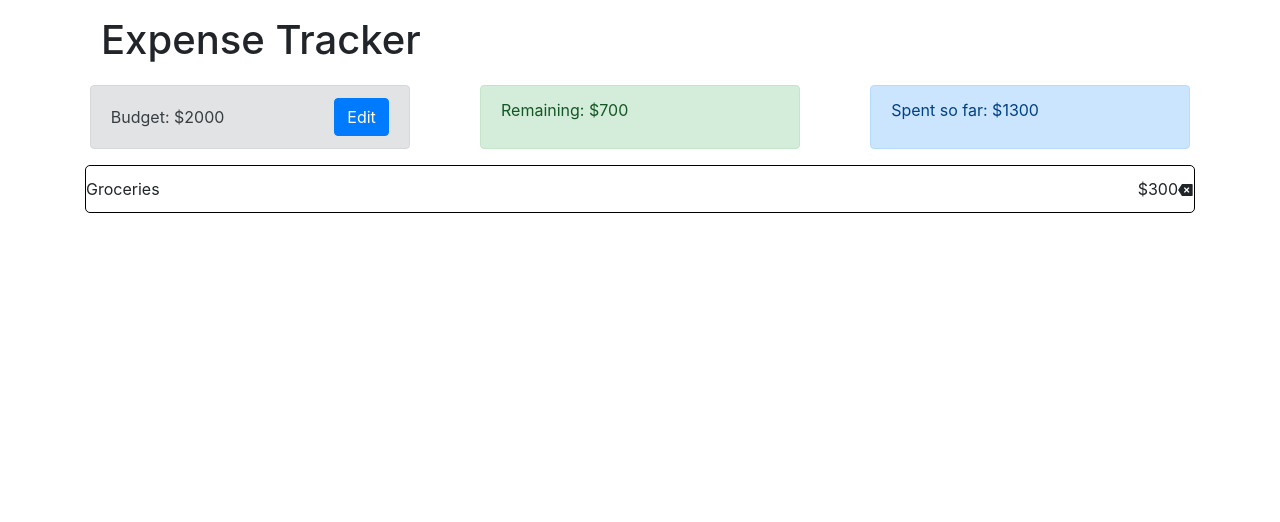
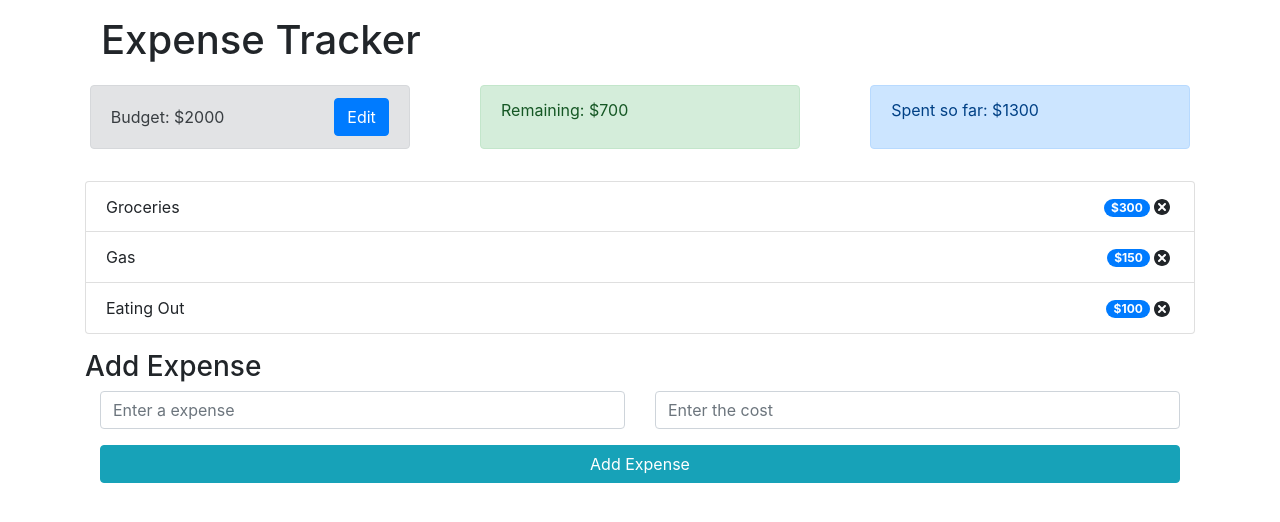
Before and after one commit to blackbear1186/expense-tracker-react, a React (Create React App) app: page / in a window 1280 px wide. Shown: the top 522 px of the page. Built offline with nearby package versions, Linux system fonts and the light colour scheme.

Commit message:
Finished UI

```diff
--- a/src/App.css
+++ b/src/App.css
@@ -1,7 +1,7 @@
 .flex-container {
   display: flex;
   justify-content: space-between;
-
+  margin-bottom: 1em;
 }
 .expense {
   margin: .3em;
@@ -31,7 +31,15 @@
   height: 3em;
   margin: auto;
 }
-
+.delete {
+  cursor: pointer;
+}
+.add-cost {
+  width: 20em;
+}
+.add-expense {
+  width: 20em;
+}
 @media only screen and (max-width: 770px) {
   .flex-container {
     display: flex;
--- a/src/App.js
+++ b/src/App.js
@@ -4,6 +4,7 @@ import Budget from "./components/incomeExpense/Budget";
 import Remaining from "./components/incomeExpense/Remaining";
 import Expense from "./components/incomeExpense/Expense";
 import ExpenseList from "./components/expenses/ExpenseList";
+import AddExpense from "./components/expenses/AddExpense";
 
 function App() {
   return (
@@ -16,6 +17,9 @@ function App() {
           <Expense />
         </div>
         <ExpenseList />
+        <h3 className="mt-3">Add Expense</h3>
+
+        <AddExpense />
       </div>
     </div>
   );
--- a/src/components/expenses/AddExpense.js
+++ b/src/components/expenses/AddExpense.js
@@ -0,0 +1,33 @@
+import React from "react";
+
+const AddExpense = () => {
+  return (
+    <form className="container">
+      <div className="row">
+        <div className="col">
+          <input
+            type="text"
+            className="form-control"
+            placeholder="Enter a expense"
+          ></input>
+        </div>
+        <div className="col">
+          <input
+            type="text"
+            className="form-control"
+            placeholder="Enter the cost"
+          ></input>
+        </div>
+
+      </div>
+      <div className='mt-3 mx-auto'>
+      <button type="submit" className="btn btn-info btn-block">
+            Add Expense
+          </button>
+      </div>
+
+    </form>
+  );
+};
+
+export default AddExpense;
--- /dev/null
+++ b/src/components/expenses/ExpenseItem.js
@@ -0,0 +1,16 @@
+import React from 'react'
+import {TiDelete} from 'react-icons/ti'
+
+const ExpenseItem = ({id, name, cost}) => {
+  return (
+    <li className='list-group-item d-flex justify-content-between align-items-center'>
+      {name}
+      <div>
+        <span className='badge badge-primary badge-pill'>${cost}</span>
+        <TiDelete className='delete' size='1.5em'/>
+      </div>
+    </li>
+  )
+}
+
+export default ExpenseItem
--- a/src/components/expenses/ExpenseList.js
+++ b/src/components/expenses/ExpenseList.js
@@ -1,16 +1,20 @@
-import React from 'react'
-import {RiDeleteBack2Fill } from 'react-icons/ri'
+import React from "react";
+import { nanoid } from 'nanoid'
+import ExpenseItem from './ExpenseItem'
 
 const ExpenseList = () => {
+  const expenses = [
+    { id: nanoid(), name: 'Groceries', cost: 300},
+    { id: nanoid(), name: 'Gas', cost: 150},
+    { id: nanoid(), name: 'Eating Out', cost: 100},
+  ]
   return (
-    <div className='expense-list'>
-     <span>Groceries</span>
-     <div>
-     <span>$300</span>
-      <RiDeleteBack2Fill />
-     </div>
-    </div>
-  )
-}
+    <ul className='list-group mb-3 mt-3'>
+      {expenses.map(expense => (
+       <ExpenseItem id={expense.id} name={expense.name} cost={expense.cost}/>
+      ))}
+    </ul>
+  );
+};
 
-export default ExpenseList
+export default ExpenseList;
```
Also changed, not shown: src/components/expenses/Expenses.js (deleted).
